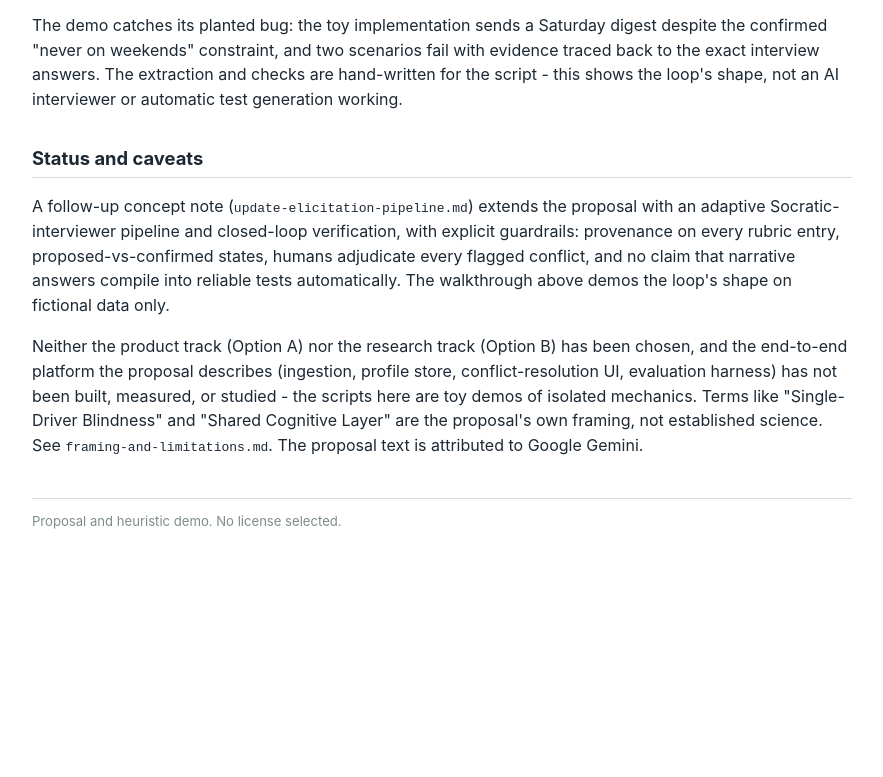
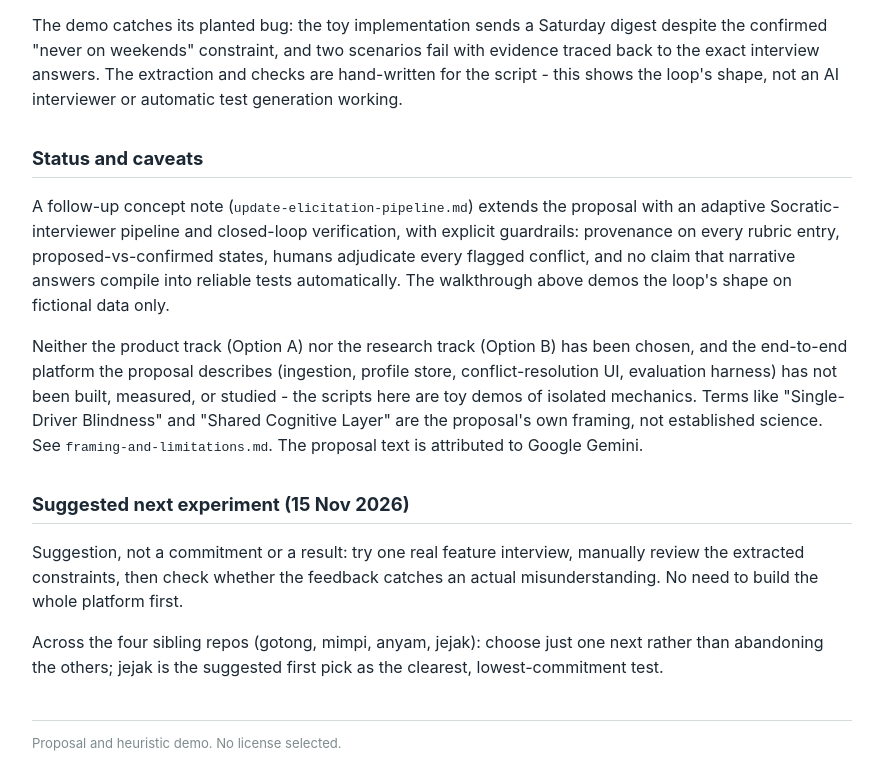
Before and after one commit to irvan-putra/anyam, a plain HTML site: page docs/index.html in a window 1280 px wide. Shown: the part 1849-2626 px from the top of the page, without its empty margins (198-1081 px from the left). Before the commit the page ends 2405 px from the top, so only its background shows below. Drawn offline with Linux system fonts and the light colour scheme.

Commit message:
Mirror suggested next experiment on project site

```diff
--- a/docs/index.html
+++ b/docs/index.html
@@ -83,6 +83,15 @@ like "Single-Driver Blindness" and "Shared Cognitive Layer" are the proposal's o
 framing, not established science. See <code>framing-and-limitations.md</code>. The
 proposal text is attributed to Google Gemini.</p>
 
+<h2>Suggested next experiment (15 Nov 2026)</h2>
+<p>Suggestion, not a commitment or a result: try one real feature interview,
+manually review the extracted constraints, then check whether the feedback
+catches an actual misunderstanding. No need to build the whole platform
+first.</p>
+<p>Across the four sibling repos (gotong, mimpi, anyam, jejak): choose just
+one next rather than abandoning the others; jejak is the suggested first
+pick as the clearest, lowest-commitment test.</p>
+
 <footer>Proposal and heuristic demo. No license selected.</footer>
 </body>
 </html>
```
